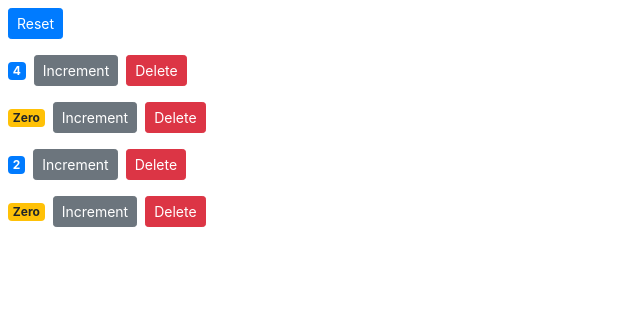
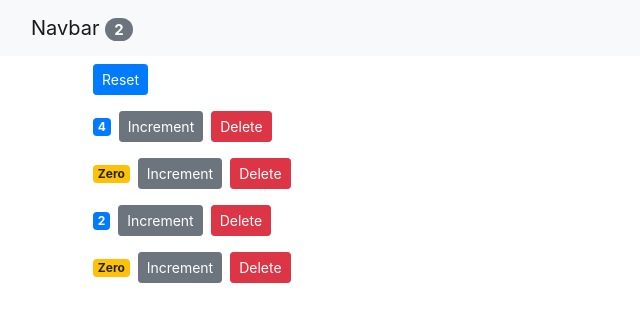
Before and after one commit to Leith-Gharbi/Counter-app, a React (Create React App) app: page / in a window 1280 px wide. Shown: the top 322 px of the page, without its empty margins (0-640 px from the left). Built offline with nearby package versions, Linux system fonts and the light colour scheme.

Commit message:
12- Lifting the State Up

```diff
--- a/src/App.js
+++ b/src/App.js
@@ -1,25 +1,54 @@
-import logo from './logo.svg';
+import React, { Component } from 'react';
+import NavBar from './components/navbar';
+import Counters from './components/counters';
 import './App.css';
 
-function App() {
-  return (
-    <div className="App">
-      <header className="App-header">
-        <img src={logo} className="App-logo" alt="logo" />
-        <p>
-          Edit <code>src/App.js</code> and save to reload.
-        </p>
-        <a
-          className="App-link"
-          href="https://reactjs.org"
-          target="_blank"
-          rel="noopener noreferrer"
-        >
-          Learn React
-        </a>
-      </header>
-    </div>
-  );
+class App extends Component {
+  state = {
+    counters: [
+      { id: 1, value: 4 },
+      { id: 2, value: 0 },
+      { id: 3, value: 2 },
+      { id: 4, value: 0 },
+    ],
+  };
+
+  handleIncrement = (counter) => {
+    const counters = [...this.state.counters];
+    const index = counters.indexOf(counter);
+    counters[index] = { ...counter };
+    counters[index].value++;
+    this.setState({ counters });
+  };
+
+  handelDelete = (counterId) => {
+    const counters = this.state.counters.filter((c) => c.id !== counterId);
+    // console.log('Event Handler Called',counterId);
+    this.setState({ counters: counters });
+  };
+
+  handleReset = () => {
+    const counters = this.state.counters.map((c) => {
+      c.value = 0;
+      return c;
+    });
+    this.setState({ counters });
+  };
+  render() {
+    return (
+      <React.Fragment>
+        <NavBar totalCounters={this.state.counters.filter(c=>c.value>0).length} />
+        <main className="container">
+          <Counters
+            counters={this.state.counters}
+            onReset={this.handleReset}
+            onDelete={this.handelDelete}
+            onIncrement={this.handleIncrement}
+          />
+        </main>
+      </React.Fragment>
+    );
+  }
 }
 
 export default App;
--- a/src/components/counters.jsx
+++ b/src/components/counters.jsx
@@ -3,49 +3,27 @@
 import Counter from './counter';
 
 class Counters extends Component {
-    state = {
-        counters:[{id:1, value:4},
-                  {id:2, value:0},
-                  {id:3, value:2},
-                  {id:4, value:0}]
-     }
 
-     handleIncrement = counter => {
-
-         const counters = [...this.state.counters];
-         const index = counters.indexOf(counter);
-         counters[index] = { ...counter };
-         counters[index].value++;
-        this.setState({counters});
-     };
-
-
-handelDelete =counterId=>{
-    const counters =this.state.counters.filter( c => c.id !== counterId);
-   // console.log('Event Handler Called',counterId);
-   this.setState({counters :counters});
-}
-
-handelReset=() =>{
- const counters =this.state.counters.map(c =>{
-     c.value=0; return c;
- });
-this.setState({counters});
-}
-    render() {
-        return ( <div>
-<button
-onClick={this.handelReset}
- className="btn btn-primary btn-sm m-2">Reset</button>
-        {   this.state.counters.map(counter => (
-        <Counter
-        key={counter.id}
-        onDelete={this.handelDelete}
-        onIncrement={this.handleIncrement}
-        counter={counter}>
-        </Counter>))}
-        </div> );
-    }
+  render() {
+    return (
+      <div>
+        <button
+          onClick={this.props.onReset}
+          className="btn btn-primary btn-sm m-2"
+        >
+          Reset
+        </button>
+        {this.props.counters.map((counter) => (
+          <Counter
+            key={counter.id}
+            onDelete={this.props.onDelete}
+            onIncrement={this.props.onIncrement}
+            counter={counter}
+          ></Counter>
+        ))}
+      </div>
+    );
+  }
 }
 
 export default Counters;
--- /dev/null
+++ b/src/components/navbar.jsx
@@ -0,0 +1,20 @@
+import React, { Component } from 'react';
+
+class NavBar extends Component {
+  render() {
+    return (
+      <nav className="navbar navbar-light bg-light">
+        <div className="container-fluid">
+          <a className="navbar-brand" href="#">
+            Navbar{' '}
+            <span className="badge badge-pill badge-secondary">
+              {this.props.totalCounters}{' '}
+            </span>
+          </a>
+        </div>
+      </nav>
+    );
+  }
+}
+
+export default NavBar;
--- a/src/index.js
+++ b/src/index.js
@@ -7,12 +7,10 @@
 // this demonstrate how to add bootstrap in project
 import 'bootstrap/dist/css/bootstrap.css';
 
-import Counters from './components/counters';
+
 
 ReactDOM.render(
-  <React.StrictMode>
-    <Counters />
-  </React.StrictMode>,
+  <App></App>,
   document.getElementById('root')
 );
 
```
Also changed, not shown: src/components/counter.jsx (+17 -10 lines), 1 other file (tests, documents, lock files or other folders).
